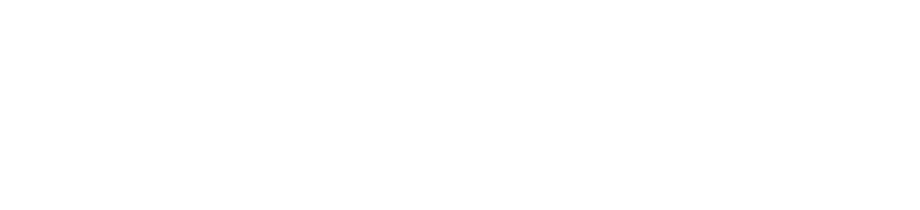
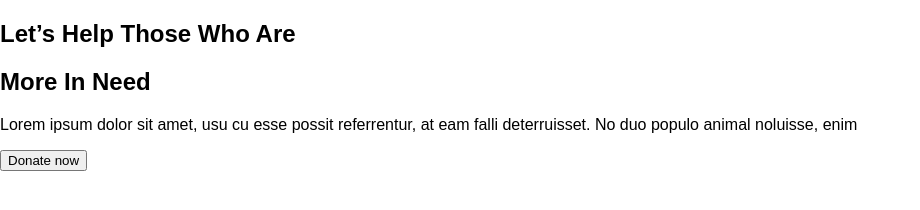
Before and after one commit to Nahid-07/project-donation, a plain HTML site: page index.html in a window 1280 px wide. Shown: the whole page, without its empty margins (0-920 px from the left). Drawn offline with Linux system fonts and the light colour scheme.

Commit message:
css and other folders

```diff
--- /dev/null
+++ b/css/style.css
@@ -0,0 +1,8 @@
+body{
+    margin: 0;
+    padding: 0;
+    font-family: 'Open Sans', sans-serif;
+    font-family: 'Roboto Slab', serif;
+    font-family: 'Rubik', sans-serif;
+}
+/* Style for Header part */
--- a/index.html
+++ b/index.html
@@ -5,8 +5,18 @@
     <meta http-equiv="X-UA-Compatible" content="IE=edge">
     <meta name="viewport" content="width=device-width, initial-scale=1.0">
     <title>lets-donate</title>
+    <link rel="stylesheet" href="css/style.css">
 </head>
 <body>
-
+    <header>
+        <section class="page-header">
+            <div class="headline">
+                <h1>Let’s Help Those Who Are</h1>
+                <h1>More In Need</h1>
+                <p>Lorem ipsum dolor sit amet, usu cu esse possit referrentur, at eam falli deterruisset. No duo populo animal noluisse, enim</p>
+                <button>Donate now</button>
+            </div>
+        </section>
+    </header>
 </body>
 </html>
```
